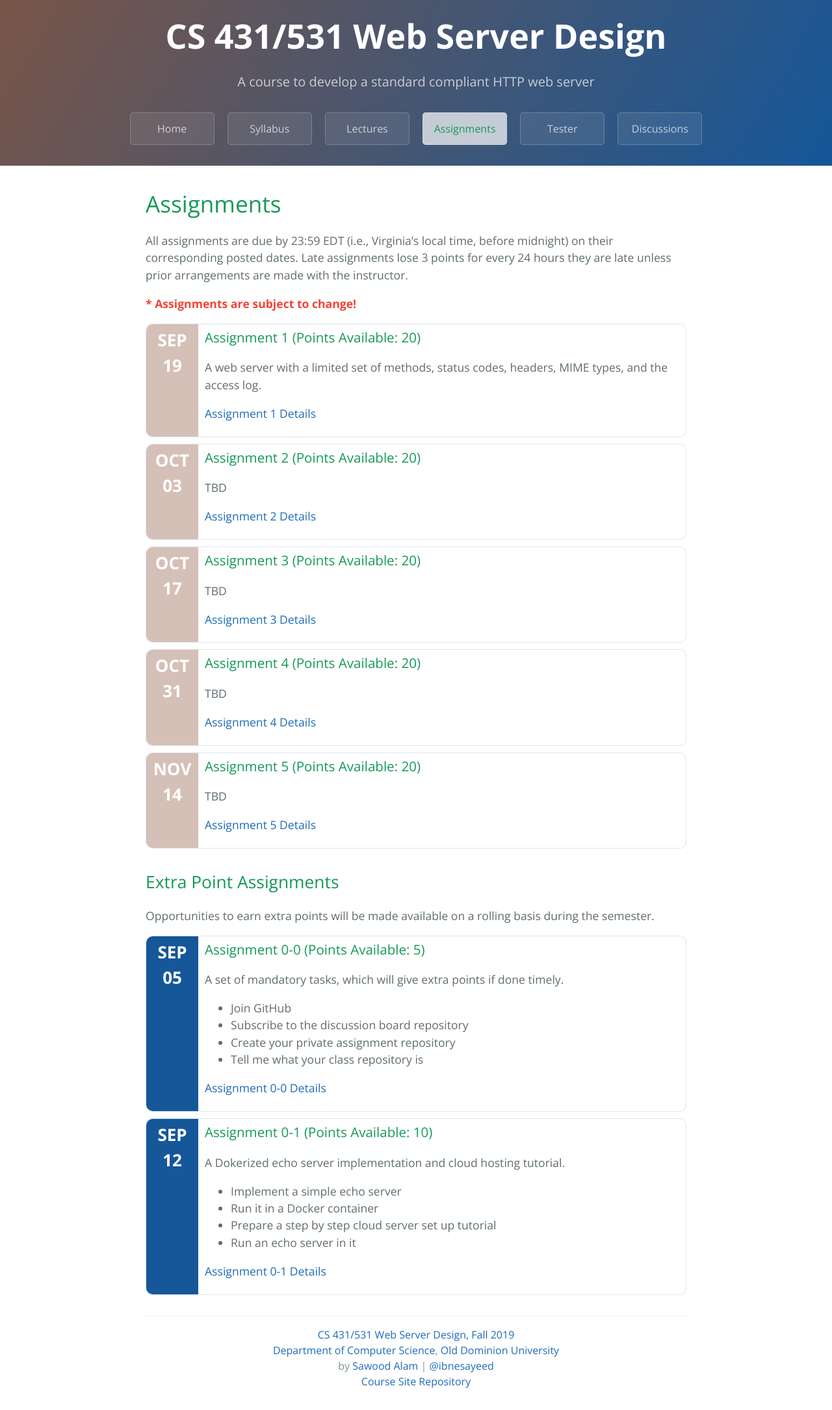
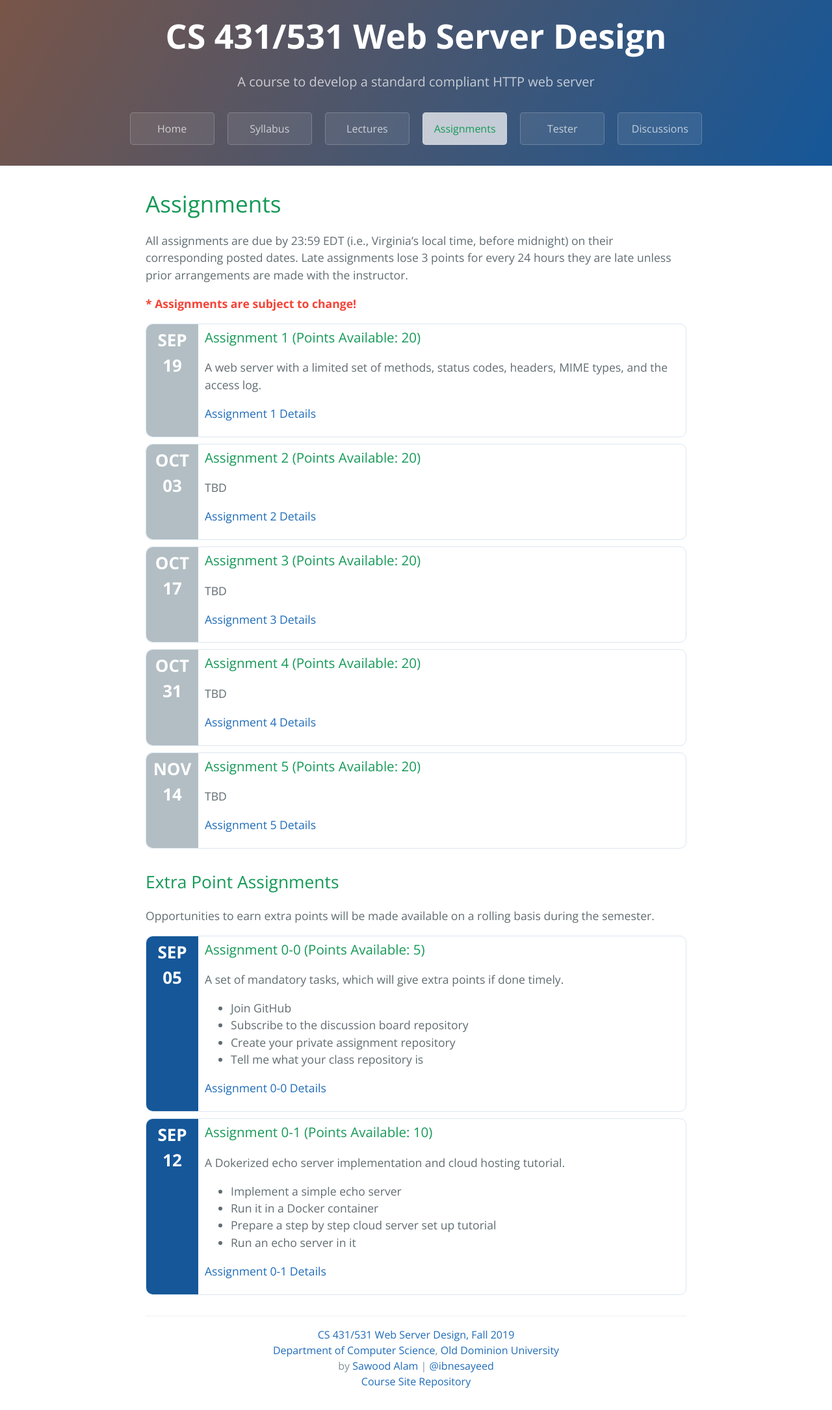
Before and after one commit to cs531-f19/cs531-f19.github.io, a Jekyll site: the page built from assignments.md, in a window 1280 px wide. Shown: the whole page at 65% size. Built offline with Jekyll 4.4.1, drawn with Linux system fonts in a browser that asks for light colours; the repository's description, which GitHub fills in, is left out.

Commit message:
Change non-active card color

```diff
--- a/assets/css/style.scss
+++ b/assets/css/style.scss
@@ -49,7 +49,7 @@
   font-size: 26px;
   font-weight: bold;
   padding: 5px;
-  background: lighten($header-bg-color-secondary, 40%);
+  background: #b2bec3;
   color: $header-heading-color;
   border-radius: 10px 0 0 10px;
 }
```
